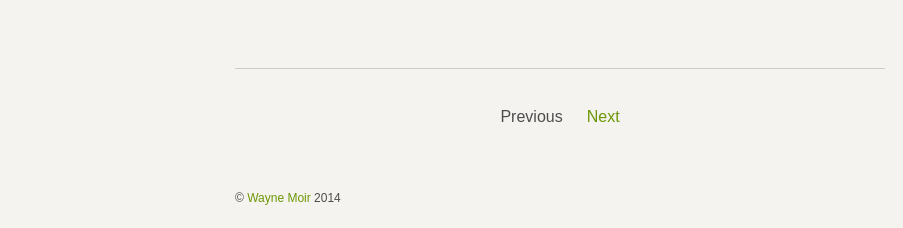
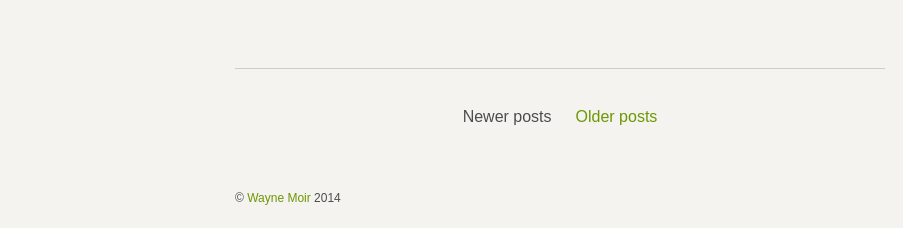
Before and after one commit to waynemoir/waynemoir.com, a Jekyll site: the page built from index.html, in a window 1280 px wide and 900 px high, scrolled down 4931 px. Shown: the part 669-897 px from the top of the window, without its empty margins (80-983 px from the left). Built offline with Jekyll 4.4.1, drawn with Linux system fonts in a browser that asks for light colours; some web fonts are replaced; Markdown is read by kramdown in place of the engine named in the settings; the list of posts is cut into pages by our own code.

Commit message:
Replaced Previous/Next pagination text with Older/Newer. Cleans up some confusion between previous post and previous page I was on

```diff
--- a/index.html
+++ b/index.html
@@ -35,21 +35,21 @@ layout: default
 		{% if paginator.previous_page %}
 
 			{% if paginator.previous_page == 1 %}
-				<a href="/">Previous</a>
+				<a href="/">Newer posts</a>
 			{% else %}
-				<a href="/page{{paginator.previous_page}}">Previous</a>
+				<a href="/page{{paginator.previous_page}}">Newer posts</a>
 			{% endif %}
 
 		{% else %}
-			Previous
+			Newer posts
 		{% endif %}
 	</li><!--
 
  --><li class="pagination__next">
 		{% if paginator.next_page %}
-			<a href="/page{{paginator.next_page}}">Next</a>
+			<a href="/page{{paginator.next_page}}">Older posts</a>
 		{% else %}
-			Next
+			Older posts
 		{% endif %}
 	</li>
 </ol>
```
